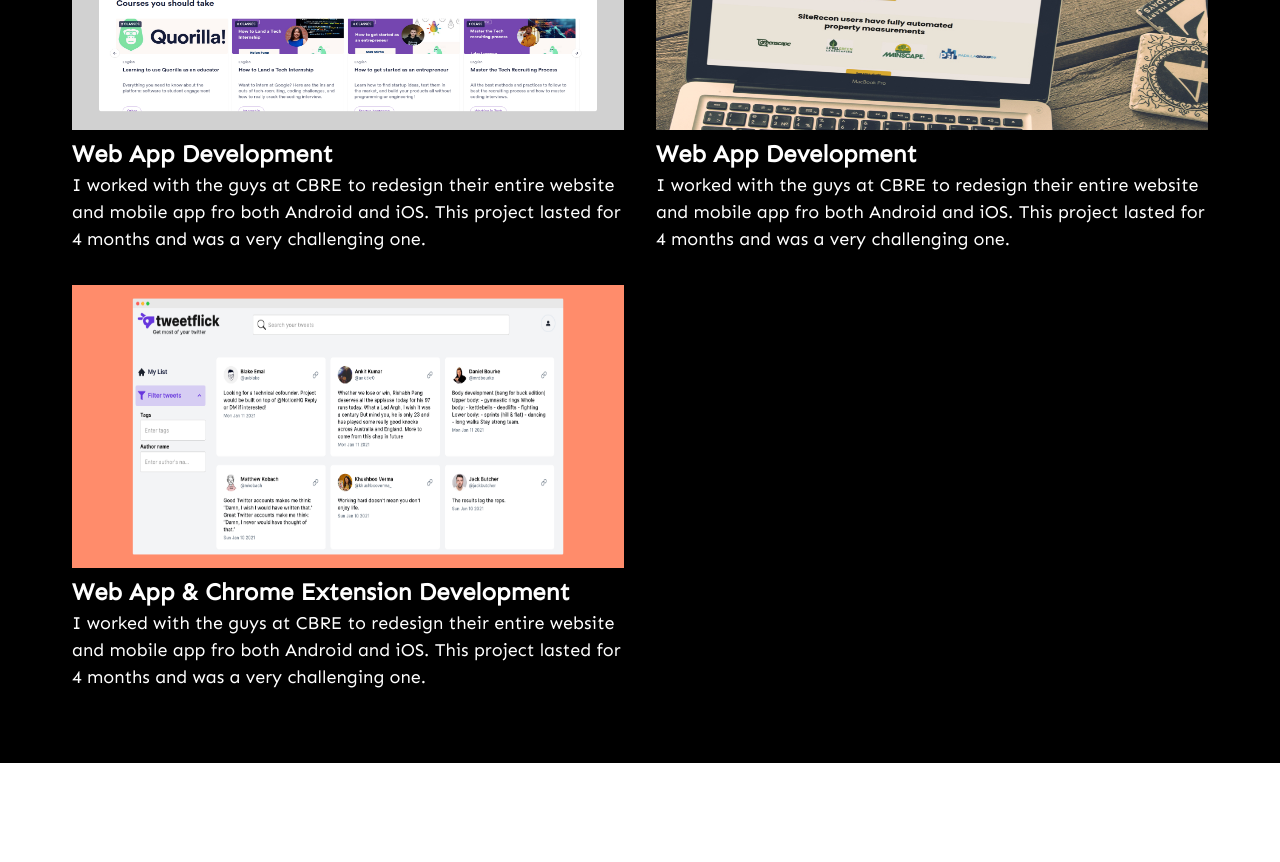
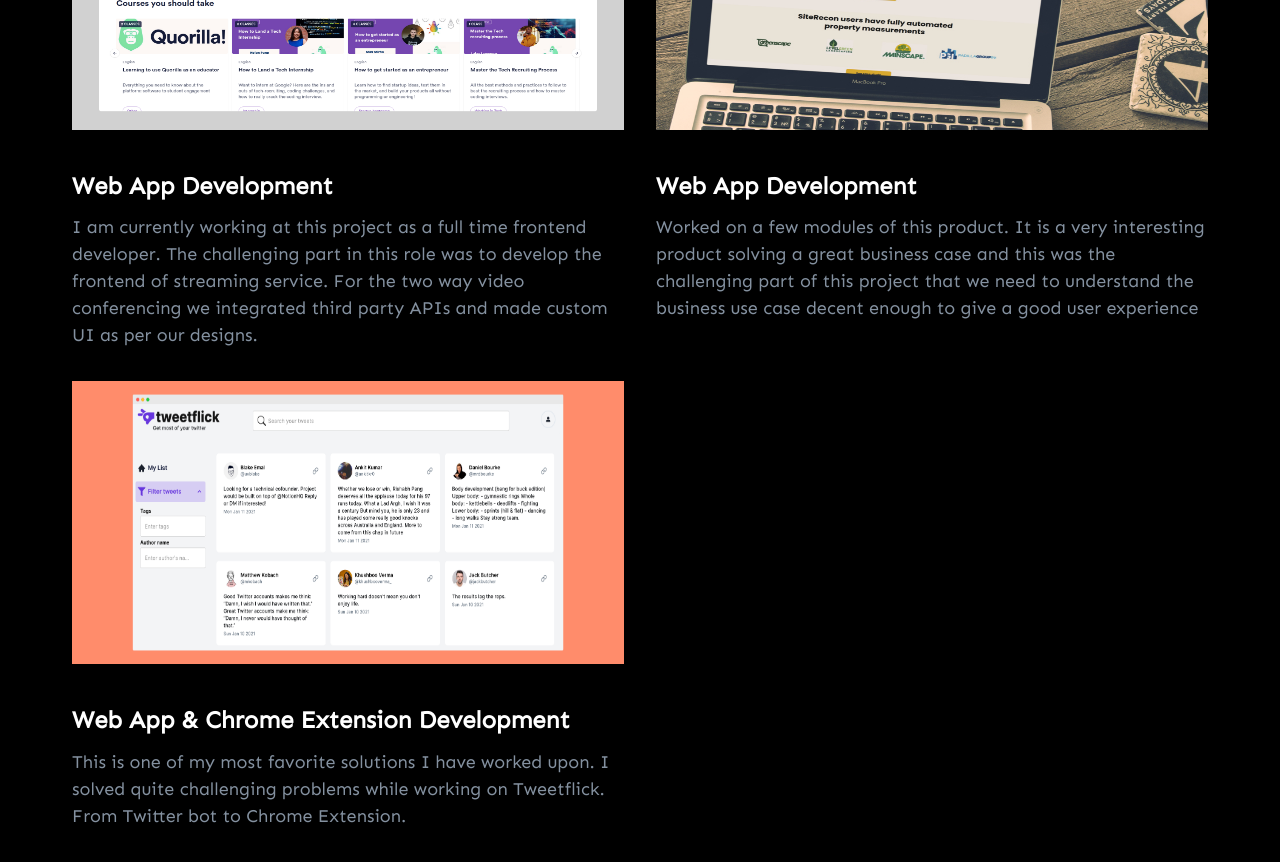
Before and after one commit to shadab14meb346/shadab-portfolio, a Next.js app: page / in a window 1280 px wide. Shown: the part 1960-2822 px from the top of the page. Before the commit the page ends 2723 px from the top, so only its background shows below. Built offline with nearby package versions, Linux system fonts and the light colour scheme.

Commit message:
fix the projects descriptions

```diff
--- a/src/components/Projects/ProjectCard.tsx
+++ b/src/components/Projects/ProjectCard.tsx
@@ -17,8 +17,12 @@
 	return (
 		<Grid item sm={6} xs={12}>
 			<Image width={1848} height={949} src={`/${imageFileName}`} />
-			<Typography variant="h3">{title}</Typography>
-			<Typography variant="body1">{description}</Typography>
+			<Typography variant="h3" className={classes.title}>
+				{title}
+			</Typography>
+			<Typography variant="body1" color="textSecondary">
+				{description}
+			</Typography>
 		</Grid>
 	);
 };
--- a/src/components/Projects/index.tsx
+++ b/src/components/Projects/index.tsx
@@ -4,6 +4,7 @@
 import SectionContainer from "../Common/SectionContainer";
 import SectionHeader from "../Common/SectionHeader";
 import ProjectCard from "./ProjectCard";
+import {IProject, projects} from "./projects";
 
 const Projects = () => {
 	const classes = useStyles();
@@ -17,22 +18,15 @@
 					/>
 				</Grid>
 
-				<ProjectCard
-					title="Web App Development"
-					description="I worked with the guys at CBRE to redesign their entire website and mobile app fro both Android and iOS. This project lasted for 4 months and was a very challenging one."
-					imageFileName="quorilla_web_app.png"
-				/>
-				<ProjectCard
-					title="Web App Development"
-					description="I worked with the guys at CBRE to redesign their entire website and mobile app fro both Android and iOS. This project lasted for 4 months and was a very challenging one."
-					imageFileName="siterecon_web_app.jpg"
-				/>
-
-				<ProjectCard
-					title="Web App & Chrome Extension Development"
-					description="I worked with the guys at CBRE to redesign their entire website and mobile app fro both Android and iOS. This project lasted for 4 months and was a very challenging one."
-					imageFileName="screely-1618617230184.png"
-				/>
+				{projects.map((project: IProject) => {
+					return (
+						<ProjectCard
+							title={project.title}
+							description={project.description}
+							imageFileName={project.imageFileName}
+						/>
+					);
+				})}
 			</Grid>
 		</SectionContainer>
 	);
--- /dev/null
+++ b/src/components/Projects/projects.ts
@@ -0,0 +1,25 @@
+export interface IProject {
+	title: string;
+	description: string;
+	imageFileName: string;
+}
+export const projects: IProject[] = [
+	{
+		title: "Web App Development",
+		description:
+			"I am currently working at this project as a full time frontend developer. The challenging part in this role was to develop the frontend of streaming service. For the two way video conferencing we integrated third party APIs and made custom UI as per our designs.",
+		imageFileName: "quorilla_web_app.png",
+	},
+	{
+		title: "Web App Development",
+		description:
+			"Worked on a few modules of this product. It is a very interesting product solving a great business case and this was the challenging part of this project that we need to understand the business use case decent enough to give a good user experience",
+		imageFileName: "siterecon_web_app.jpg",
+	},
+	{
+		title: "Web App & Chrome Extension Development",
+		description:
+			"This is one of my most favorite solutions I have worked upon. I solved quite challenging problems while working on Tweetflick. From Twitter bot to Chrome Extension.",
+		imageFileName: "screely-1618617230184.png",
+	},
+];
--- a/src/components/Projects/useStyles.tsx
+++ b/src/components/Projects/useStyles.tsx
@@ -4,4 +4,8 @@
 	container: {
 		background: theme.palette.primary.dark,
 	},
+	title: {
+		marginTop: theme.spacing(4),
+		marginBottom: theme.spacing(1.3),
+	},
 }));
```
